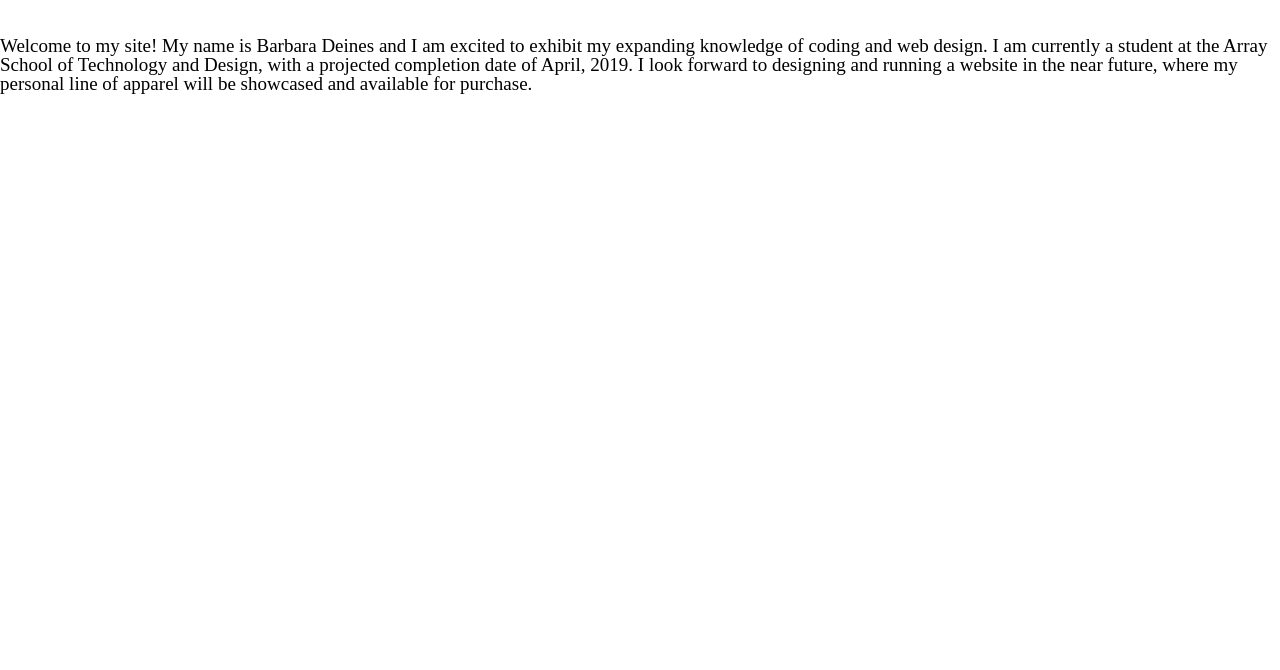
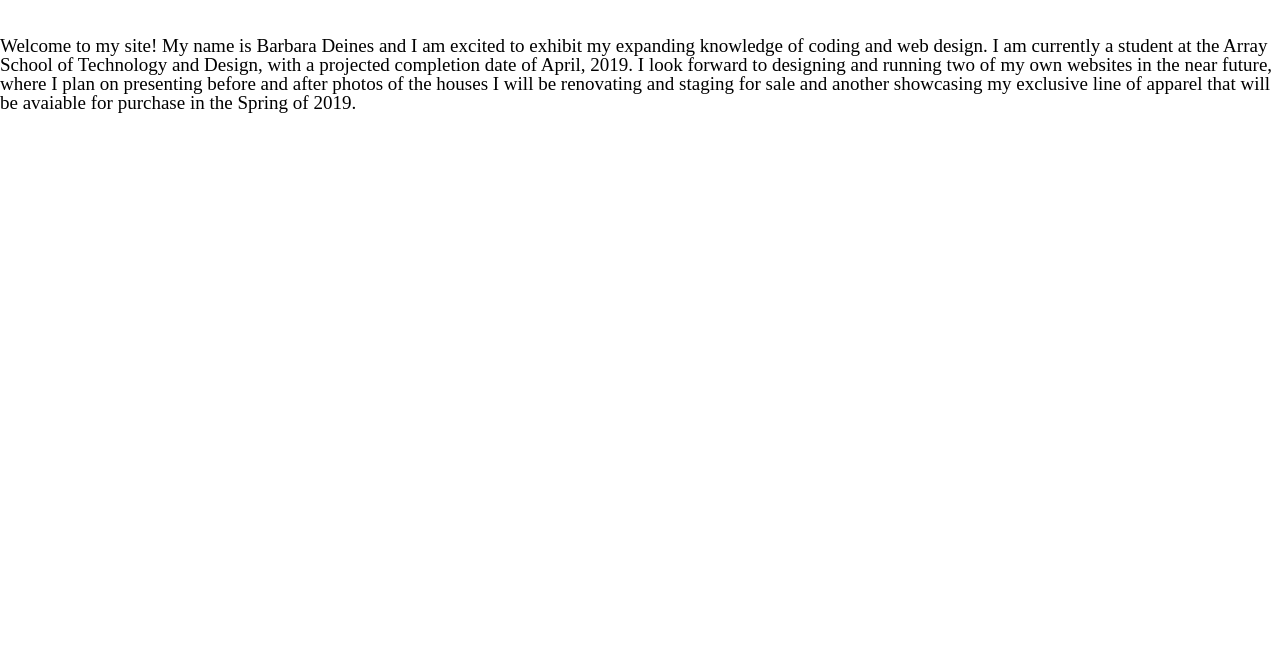
Before and after one commit to Scorpio78bd/capstone, a plain HTML site: page index.html in a window 1280 px wide. Shown: the part 130-800 px from the top of the page. Drawn offline with Linux system fonts and the light colour scheme.

Commit message:
Downloaded more icons and changed intro paragraph

```diff
--- a/index.html
+++ b/index.html
@@ -15,7 +15,7 @@
       <h1>My Capstone Project</h1>
 
     <p id="intro">
-    Welcome to my site! My name is Barbara Deines and I am excited to exhibit my expanding knowledge of coding and web design. I am currently a student at the Array School of Technology and Design, with a projected completion date of April, 2019. I look forward to designing and running a website in the near future, where my personal line of apparel will be showcased and available for purchase.
+    Welcome to my site! My name is Barbara Deines and I am excited to exhibit my expanding knowledge of coding and web design. I am currently a student at the Array School of Technology and Design, with a projected completion date of April, 2019. I look forward to designing and running two of my own websites in the near future, where I plan on presenting before and after photos of the houses I will be renovating and staging for sale and another showcasing my exclusive line of apparel that will be avaiable for purchase in the Spring of 2019.
     </p>
 
 
```
Also changed, not shown: candleImageFinal.png (added), laptopImage.png (added), mirrorImage.png (added), streetSignImage.png (added), vasesImageFinal.png (added), windowImage.png (added).
